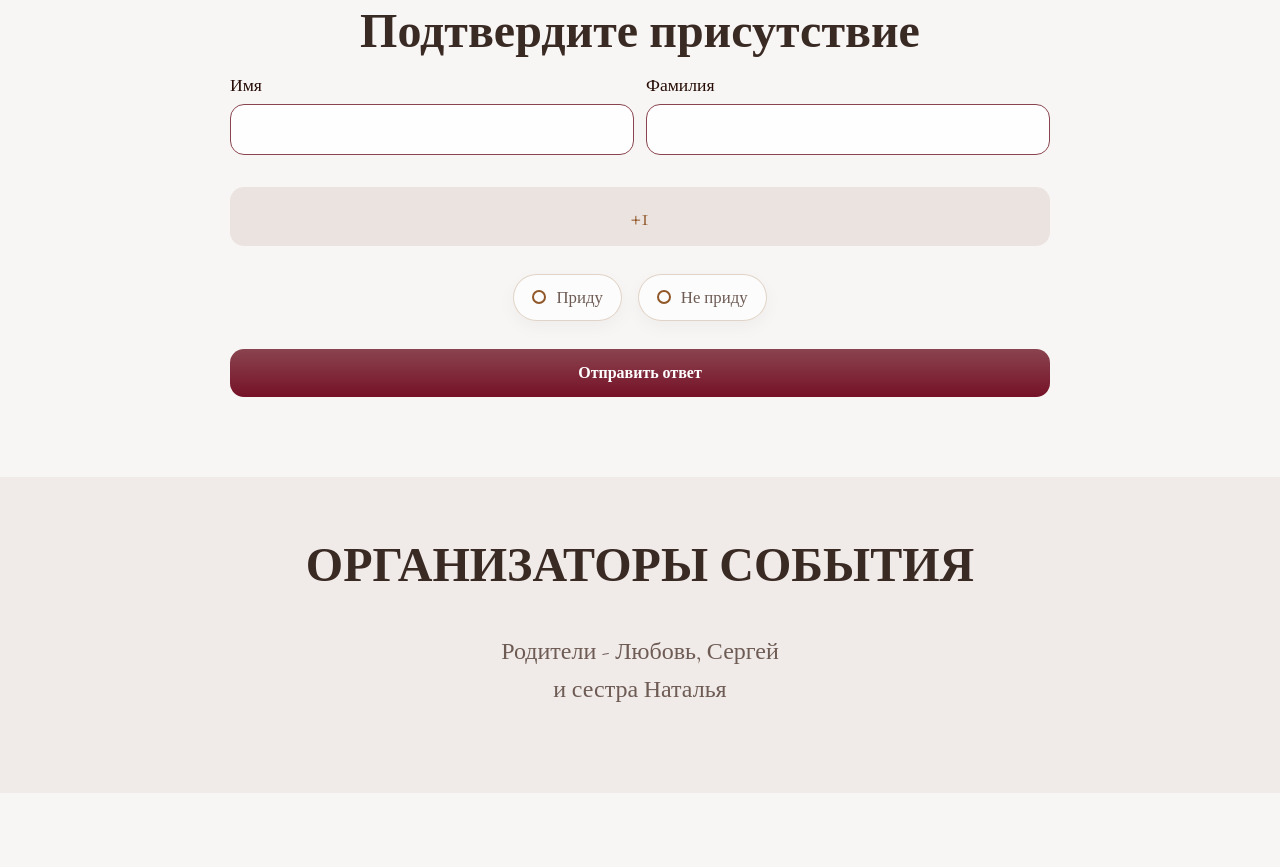
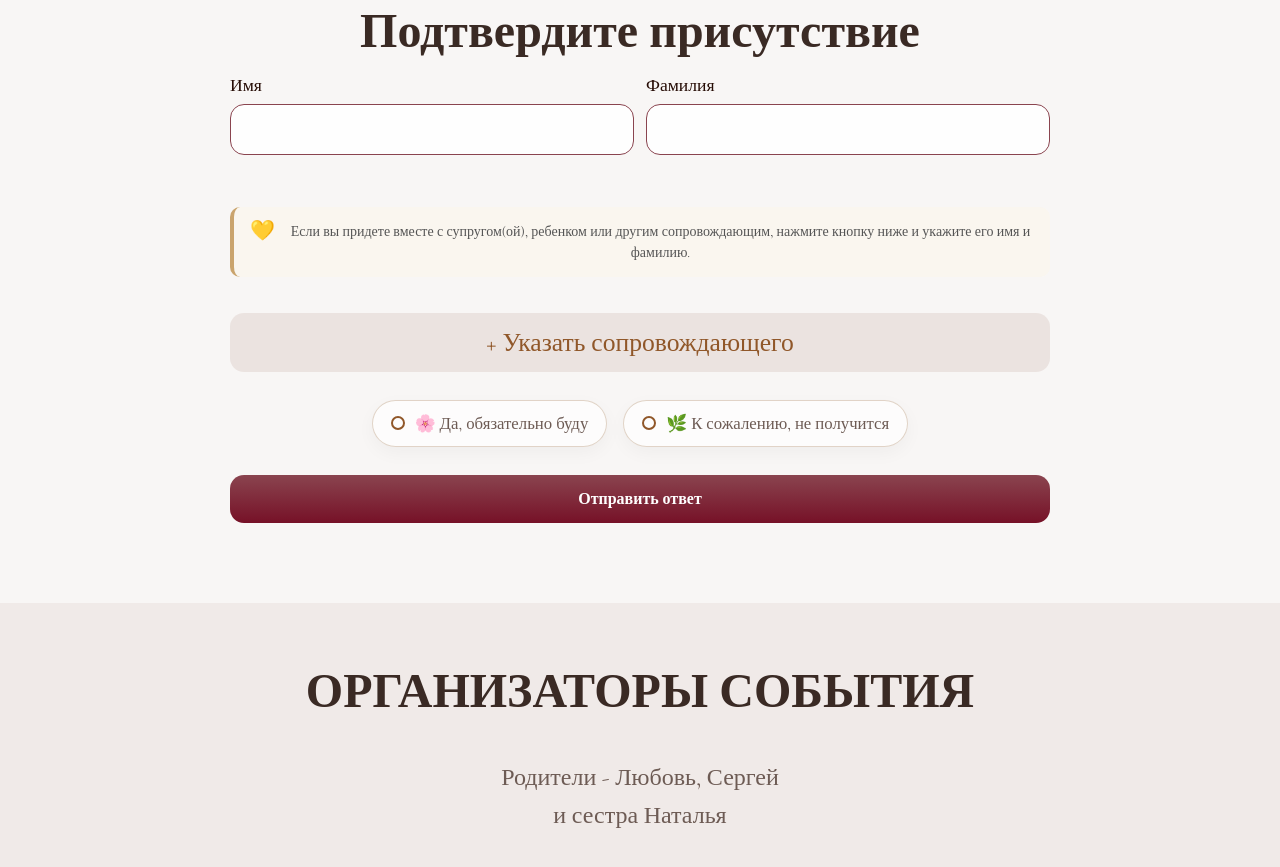
Before and after one commit to AngelOK-5725/etalon-yzaty-mia, a plain HTML site: page index.html in a window 1280 px wide. Shown: the part 4161-5028 px from the top of the page. Before the commit the page ends 4954 px from the top, so only its background shows below. Drawn offline with nearby package versions, Linux system fonts and the light colour scheme; a web font is replaced by a local one.

Commit message:
form usability

```diff
--- a/index.html
+++ b/index.html
@@ -209,18 +209,25 @@
 
         <div id="guestsContainer" class="guests-container"></div>
 
+        <div class="guest-tip">
+            <span class="guest-tip-icon">💛</span>
+            <p>
+          Если вы придете вместе с супругом(ой),
+          ребенком или другим сопровождающим, нажмите кнопку ниже и укажите его имя и фамилию.            </p>
+        </div>
         <button type="button" id="addGuestBtn" class="secondary-btn">
-          +1
+          + Указать сопровождающего
         </button>
+
 
         <div class="attendance">
           <label>
             <input type="radio" name="status" value="Приду" required>
-            Приду
+            🌸 Да, обязательно буду
           </label>
           <label>
             <input type="radio" name="status" value="Не приду" required>
-            Не приду
+            🌿 К сожалению, не получится
           </label>
         </div>
 
--- a/style-1.css
+++ b/style-1.css
@@ -812,6 +812,30 @@ input, textarea {
   flex-wrap: wrap;
   padding: 12px 0;
 }
+.guest-tip{
+    display:flex;
+    align-items:flex-start;
+    gap:12px;
+
+    margin:20px 0;
+    padding:14px 16px;
+
+    background:#faf6ef;
+    border-left:4px solid #caa46d;
+    border-radius:10px;
+}
+
+.guest-tip-icon{
+    font-size:20px;
+    line-height:1;
+}
+
+.guest-tip p{
+    margin:0;
+    font-size:14px;
+    line-height:1.5;
+    color:#555;
+}
 
 /* скрываем стандартный radio */
 .attendance input[type="radio"] {
```
